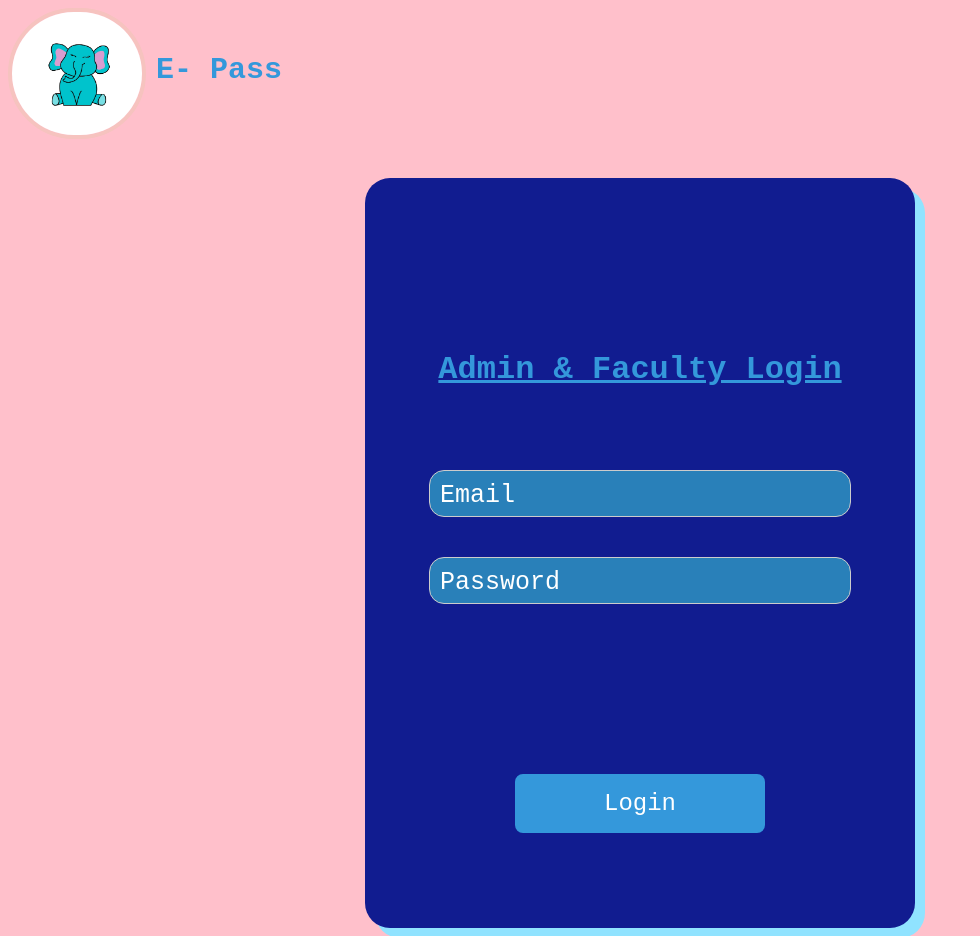
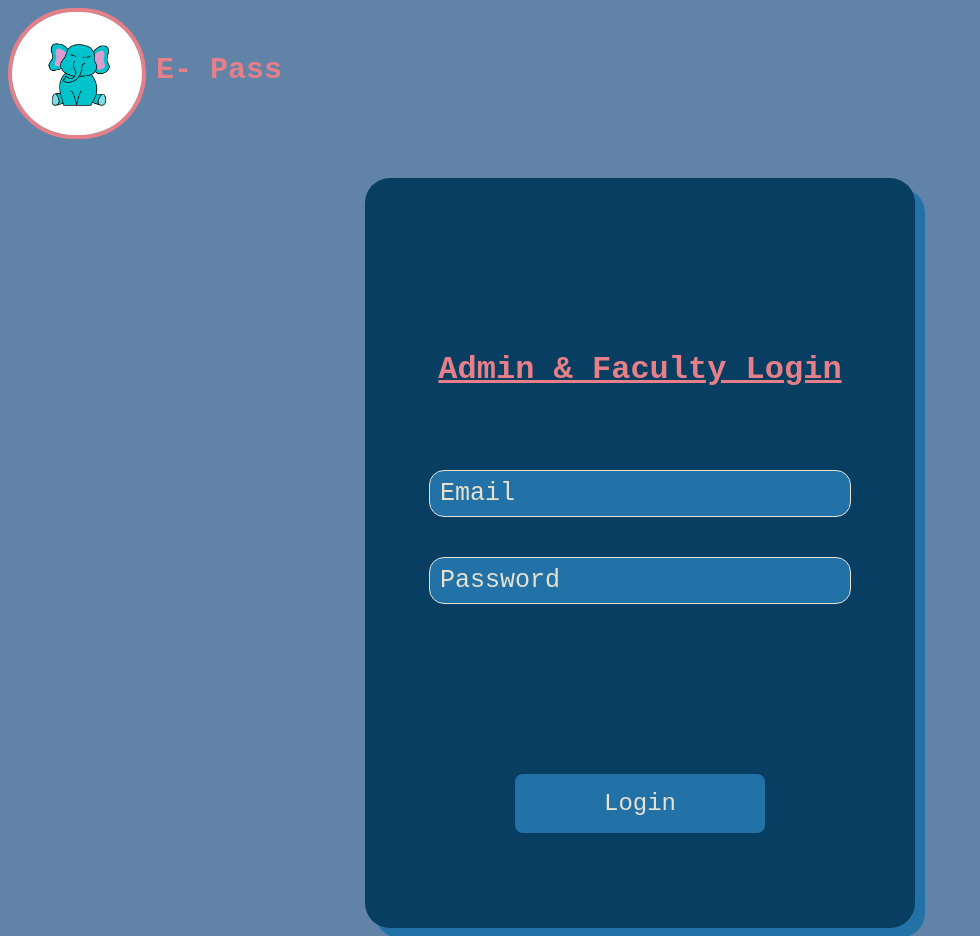
Before and after one commit to frenNamco/imater-congressional-app-challenge-2023, a website built with Vite: page my-app/src/login/login.html in a window 1280 px wide. Shown: the whole page, without its empty margins (0-980 px from the left). Built offline with nearby package versions, Linux system fonts and the light colour scheme; a web font is replaced by a local one.

Commit message:
updated css, new animations

```diff
--- a/my-app/src/css/style.css
+++ b/my-app/src/css/style.css
@@ -1,16 +1,18 @@
 @import url('https://fonts.googleapis.com/css2?family=Azeret+Mono:wght@300;400&display=swap');
 
 body{
-  background-color: rgb(243, 178, 178);
+  background-color: #6183a7;
 }
 
 .willie{
   width: 28%;
   border-radius: 100%;
-  border: 5px solid #073e62;
+  border: 5px solid #e67f88;
   display: block;
   margin-left: auto;
   margin-right: auto;
+  animation-duration: .9s;
+  animation-name: zoomIn;
 }
 
 .name {
@@ -20,6 +22,9 @@ body{
   font-size: 3.2em;
   font-family: 'Azeret Mono', monospace;
   color: #073e62;
+  animation-name: slideFromTop;
+  animation-duration: .9s;
+
 }
 
 .start-button-container{
@@ -28,11 +33,12 @@ body{
   align-items: center;
   height: 20vh;
   margin-bottom: 20px;
+
 }
 
 #start-button {
-  background-color: #073e62; /* Background color */
-  color: #fff; /* Text color */
+  background-color: #e67f88; /* Background color */
+  color: #E6E1D1; /* Text color */
   font-size: 1.9rem; /* Font size */
   font-family: 'Azeret Mono', monospace;
   padding: 1.5rem 6rem; /* Padding */
@@ -45,7 +51,7 @@ body{
 
 /* Hover effect */
 #start-button:hover {
-  background-color: #0c6fb0; /* Darker background color on hover */
+  background-color: #073e62; /* Darker background color on hover */
   transform: scale(1.05); /* Slightly scale up on hover */
 }
 
@@ -63,5 +69,43 @@ body{
 }
 
 a{
-  color: black;
+  color: #073e62 ;
 }
+
+@keyframes slideFromTop{
+
+  0%{
+    transform: translateY(-250px);
+
+  }
+
+  75%{
+    transform: translateY(20px);
+
+  }
+
+  100% {
+    transform: translateY(0px);
+
+  }
+
+
+}
+
+@keyframes zoomIn{
+
+  0%{
+    transform: scale(40%);
+
+  }
+
+  75%{
+    transform: scale(105%);
+
+  }
+
+  100% {
+    transform: scale(100%);
+
+  }
+}
--- a/my-app/src/login/css/styles.css
+++ b/my-app/src/login/css/styles.css
@@ -1,7 +1,7 @@
 @import url('https://fonts.googleapis.com/css2?family=Azeret+Mono:wght@300;400&display=swap');
 
 body{
-    background-color: pink;
+    background-color: #6183a7;
     font-family: 'Azeret Mono', monospace;
 }
 
@@ -13,7 +13,7 @@ body{
 
 .logo{
     width: 130px;
-    border: 4px solid #f6c3bf;
+    border: 4px solid #e67f88;
     border-radius: 300px;
 }
 
@@ -23,9 +23,10 @@ body{
 
 .name {
     text-align: center;
-    color: #3498db;
+    color: #e67f88;
     font-size: 30px;
     margin-top: 45px;
+
 }
 
 
@@ -41,13 +42,13 @@ body{
     display: flex;
     height: 700px;
     width: 500px;
-    background-color: rgb(17, 28, 144);
+    background-color: #073e62;
     padding: 25px;
     flex-direction: column;
     justify-content: flex-end;
     gap: 20px;
     border-radius: 25px;
-    box-shadow: 10px 10px rgb(144, 227, 255);
+    box-shadow: 10px 10px #2372a7;
     font-family: 'Azeret Mono', monospace;
     align-items: center;
 }
@@ -55,7 +56,7 @@ body{
 .Admin {
     grid-area: header;
     text-align: center;
-    color: #3498db;
+    color: #e67f88;
     margin: 32px;
 }
 
@@ -63,12 +64,13 @@ body{
     margin-top: 30px;
     height: 25px;
     width: 400px;
-    font-family: sans-serif;
+    font-family: 'Azeret Mono', monospace;
     font-size: 25px;
     padding: 10px;
-    border: 1px solid #ccc;
+    border: 1px solid #E6E1D1;
     border-radius: 15px;
-    background-color: #2980b9;
+    background-color: #2372a7;
+    color: #E6E1D1;
 }
 
 #password-field{
@@ -77,14 +79,14 @@ body{
 }
 
 ::placeholder{
-    color: white;
+    color: #E6E1D1;
     font-family: 'Azeret Mono', monospace;
     font-weight: 300;
 }
 
 #login-button {
-    background-color: #3498db; /* Background color */
-    color: #fff; /* Text color */
+    background-color: #2372a7; /* Background color */
+    color: #E6E1D1; /* Text color */
     font-size: 1.5rem; /* Font size */
     padding: 1rem; /* Padding */
     border: none; /* Remove the default button border */
@@ -95,6 +97,7 @@ body{
     margin-bottom: 70px;
     font-family: 'Azeret Mono', monospace;
     width: 250px;
+    font-weight: 300;
 }
 
   /* Hover effect */
--- a/my-app/src/passes/css/styles.css
+++ b/my-app/src/passes/css/styles.css
@@ -1,7 +1,7 @@
 @import url('https://fonts.googleapis.com/css2?family=Azeret+Mono:wght@300;400&display=swap');
 
 body {
-    background-color: rgb(180, 255, 180);
+    background-color: #6183a7;
     font-family: 'Azeret Mono', monospace;
 }
 
@@ -13,13 +13,13 @@ body {
 
 .logo{
     width: 130px;
-    border: 4px solid #f6c3bf;
+    border: 4px solid #e67f88;
     border-radius: 300px;
 }
 
 .name {
     text-align: center;
-    color: #f6c3bf;
+    color: #e67f88;
     font-size: 30px;
     margin-left: 10px;
     margin-top: 45px;
@@ -27,6 +27,9 @@ body {
 
 .pass-textbox {
     border-radius: 20px;
+    border:solid;
+    border-width: 2px;
+    border-color:#073e62;
     height: 30px;
     margin-left: auto;
     margin-right: 40px;
@@ -43,7 +46,10 @@ body {
 }
 
 #enter-button {
-    border-radius: 15px;
+    border-radius: 20px;
+    border:solid;
+    border-width: 2px;
+    border-color:#073e62;
     height: 50px;
     width: 70px;
     margin-top: auto;
@@ -55,7 +61,7 @@ body {
 }
 
 ::placeholder{
-    color:rgb(255, 0, 0);
+    color:#e67f88;
     font-family: 'Azeret Mono', monospace;
     font-size: 15px;
 }
```
